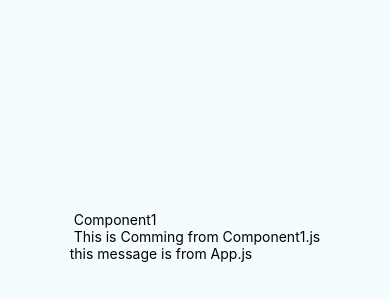
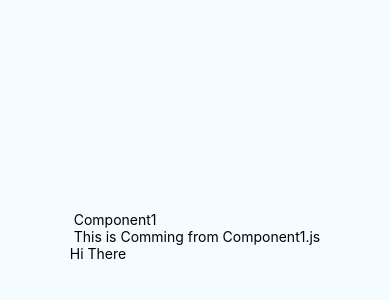
Before and after one commit to vishant-jaiswal/ReactFeatures, a React Native app: screen / in a window 390 px wide. Shown: the part 186-486 px from the top of the page. Built offline with nearby package versions, Linux system fonts and the light colour scheme.

Commit message:
Default props is added to component1.js such that if no props if passed from app.js the value can be fetched from the defaultprops val

```diff
--- a/App.js
+++ b/App.js
@@ -33,7 +33,7 @@ export default class App extends Component<{}> {
         <Text style={styles.instructions}>
           {instructions}
         </Text> */}
-        <Component1 message="this message is from App.js"/>
+        <Component1 />
       </View>
     );
   }
--- a/src/Components/Component1.js
+++ b/src/Components/Component1.js
@@ -10,6 +10,10 @@ class Component1 extends Component{
             name:'Component1',
             message : this.props.message
         }
+    }
+
+    static defaultProps ={
+        message : 'Hi There'
     }
 
     render(){
```
